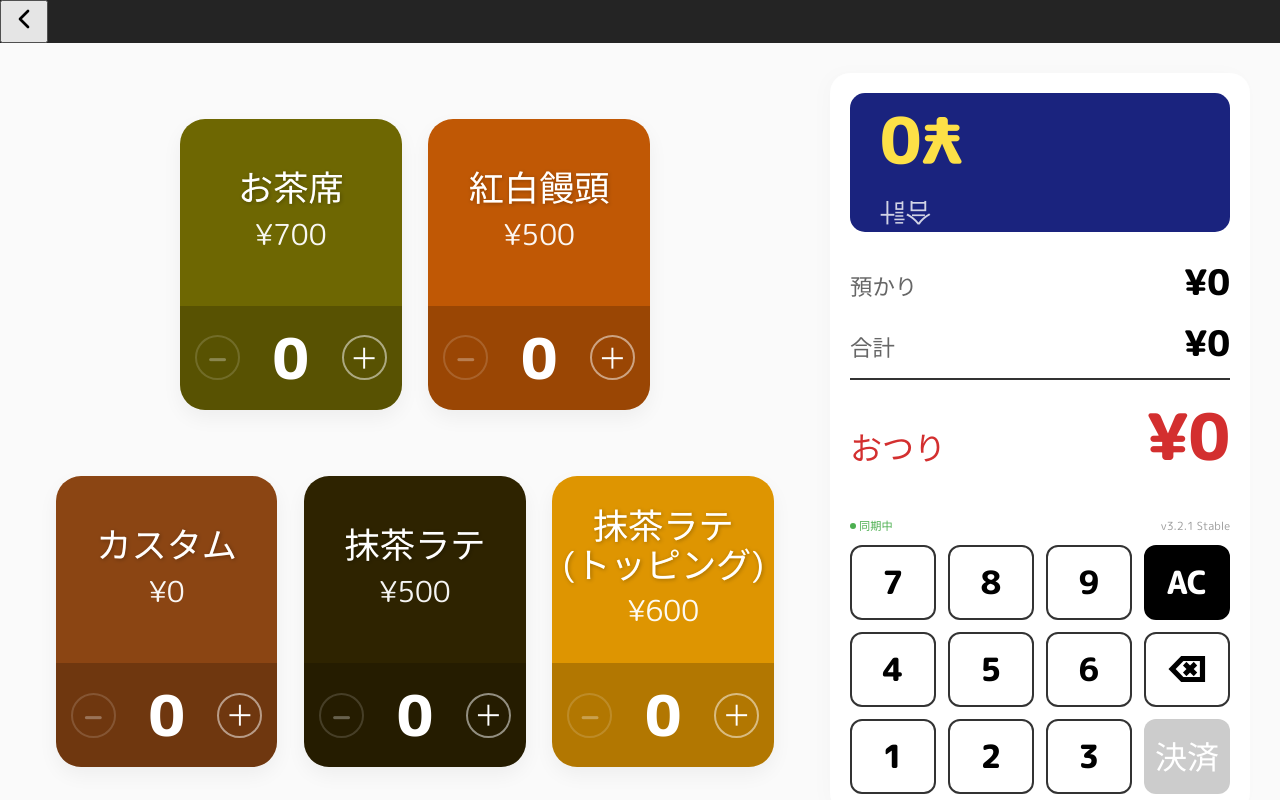
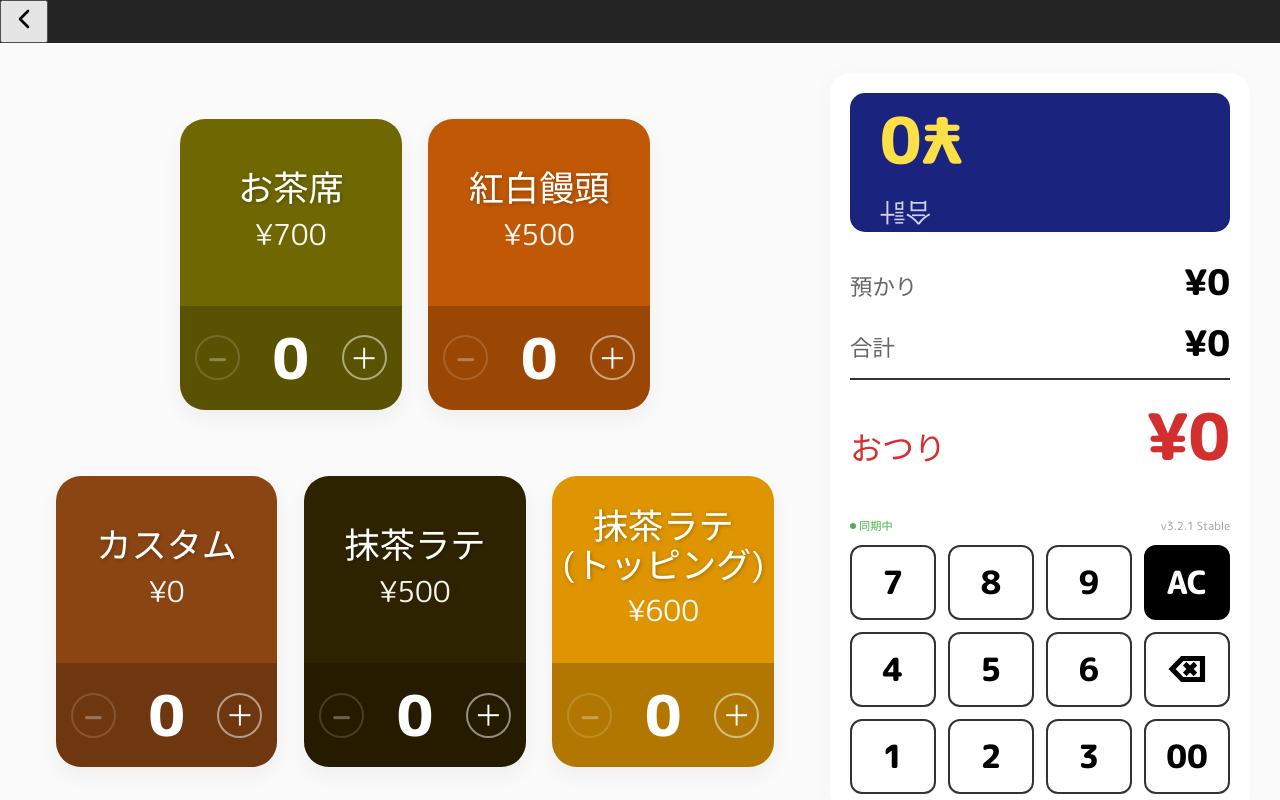
Before and after one commit to hakusaidiet-jpg/Kcha-neworder-project, a React (Vite) app: page /#/order in a window 1280 px wide. Built offline with nearby package versions, Linux system fonts and the light colour scheme; no server answers; the database is empty.

Commit message:
Update OrderScreen.css

```diff
--- a/src/components/POS/OrderScreen.css
+++ b/src/components/POS/OrderScreen.css
@@ -297,8 +297,8 @@
 }
 
 .order-screen-container .pos-complete-btn {
-    grid-column: 4;
-    grid-row: 3 / span 2;
+    grid-column: 2 / span 3;
+    grid-row: 4;
     background: #d32f2f;
     color: white;
     font-size: 2rem;
```
